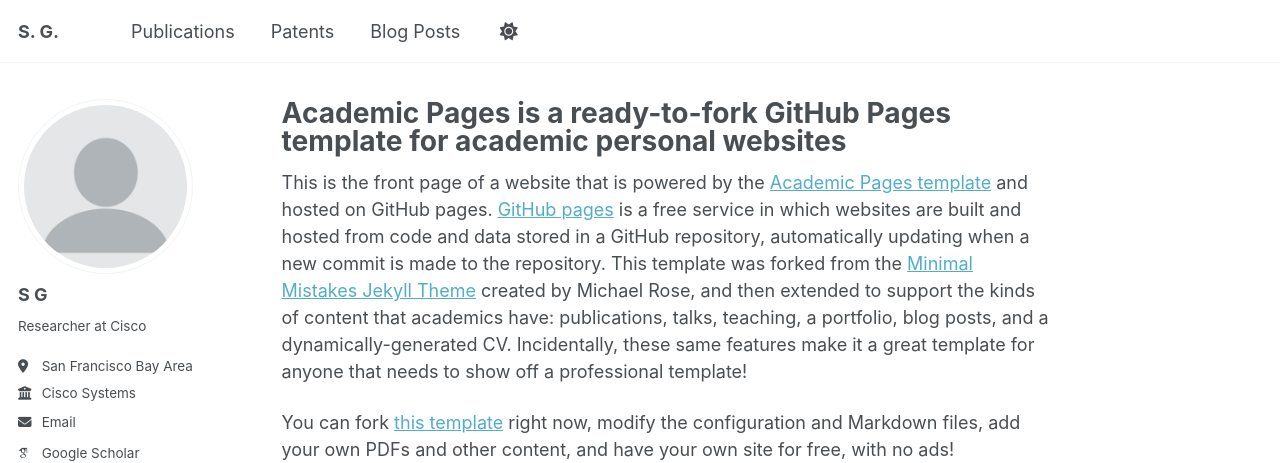
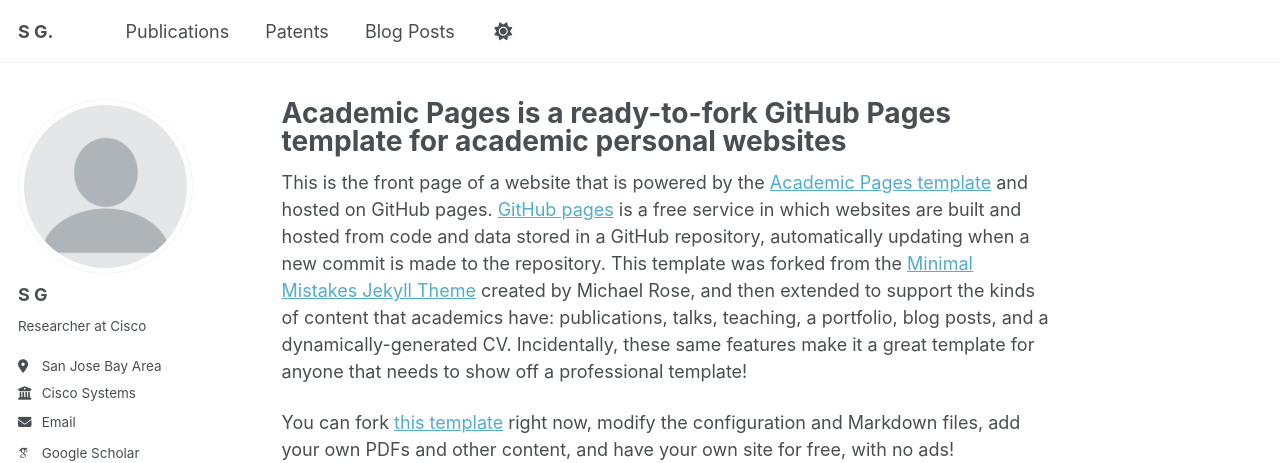
Before and after one commit to srigundavelli/srigundavelli.github.io, a Jekyll site: the page built from _pages/about.md, in a window 1280 px wide. Shown: the top 463 px of the page. Built offline with Jekyll 4.4.1, drawn with Linux system fonts in a browser that asks for light colours; some web fonts are replaced; a script that is not in the unit is left out.

Commit message:
Update _config.yml

```diff
--- a/_config.yml
+++ b/_config.yml
@@ -9,7 +9,7 @@
 # Basic Site Settings
 locale                   : "en-US"
 site_theme               : "default" # Currently available options are "default", "air"
-title                    : "S. G."
+title                    : "S G."
 title_separator          : "-"
 name                     : "S. G."
 description              : "Researcher at Cisco"
@@ -27,7 +27,7 @@ author:
   name             : "S G"
   pronouns         : # example: "she/her"
   bio              : "Researcher at Cisco"
-  location         : "San Francisco Bay Area"
+  location         : "San Jose Bay Area"
   employer         : "Cisco Systems"
   uri              : # URL
   email            : "none@example.org"
```
